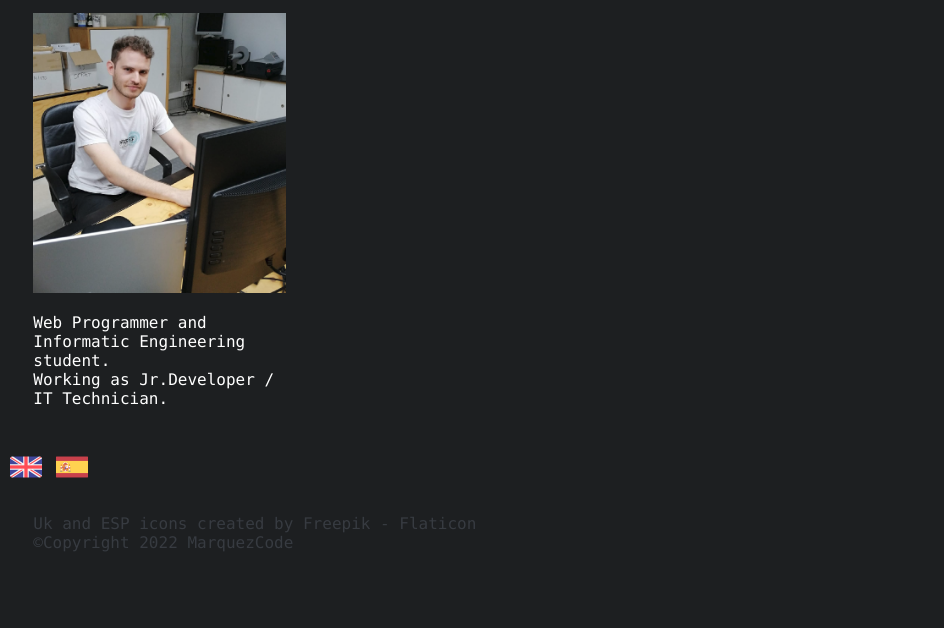
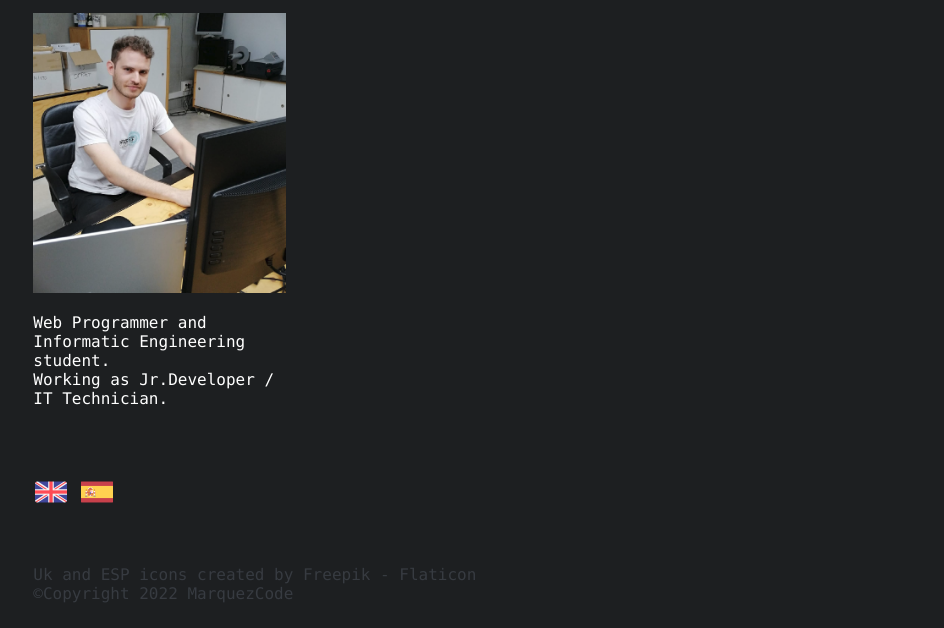
Before and after one commit to marquezcode/marquezcode.github.io, a plain HTML site: page index.html in a window 1280 px wide. Shown: the part 191-819 px from the top of the page, without its empty margins (0-944 px from the left). Drawn offline with Linux system fonts and the light colour scheme.

Commit message:
margin lang test

```diff
--- a/css/style.css
+++ b/css/style.css
@@ -119,6 +119,10 @@ footer{
   margin-top: 20px;
 }
 
+#lang {
+  margin: 2%;
+}
+
 #eng, #esp {
   margin: 2px;
 }
```
